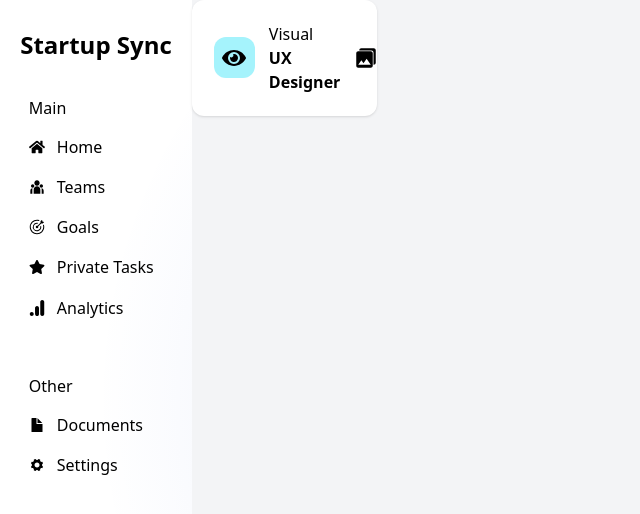
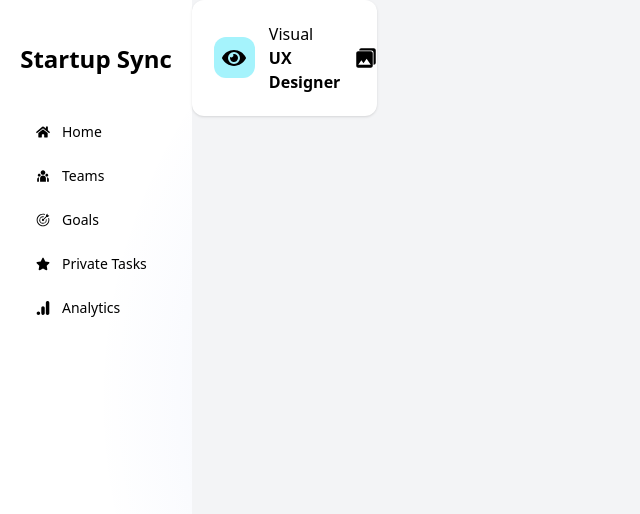
Before and after one commit to manan18/startup-sync, a Next.js app: page /dashboard in a window 1280 px wide. Shown: the top 514 px of the page, without its empty margins (0-640 px from the left). Built offline with nearby package versions, Linux system fonts and the light colour scheme.

Commit message:
updated sidebar

```diff
--- a/src/components/departments/index.tsx
+++ b/src/components/departments/index.tsx
@@ -1,5 +1,5 @@
 import React from "react";
-import departments from "@/data/departments";
+import departments from "@/data/department/departments";
 import Image from "next/image";
 import Link from "next/link";
 import { IoMdSettings } from "react-icons/io";
--- a/src/components/sidebar/index.tsx
+++ b/src/components/sidebar/index.tsx
@@ -1,66 +1,14 @@
 import React from "react";
-import { FaHome } from "react-icons/fa";
-import { RiTeamFill } from "react-icons/ri";
-import { GoGoal } from "react-icons/go";
-import { FaStar } from "react-icons/fa";
-import { SiGoogleanalytics } from "react-icons/si";
-import { IoDocumentSharp } from "react-icons/io5";
-import { IoIosSettings } from "react-icons/io";
+import sidebarItems1 from "@/data/sidebar/sidebarItems";
 
 const Sidebar = () => {
-  const sidebarItems1 = [
-    {
-      id: 0,
-      title: "Home",
-      icon: <FaHome />,
-    },
-    {
-      id: 1,
-      title: "Teams",
-      icon: <RiTeamFill />,
-    },
-    {
-      id: 2,
-      title: "Goals",
-      icon: <GoGoal />,
-    },
-    {
-      id: 3,
-      title: "Private Tasks",
-      icon: <FaStar />,
-    },
-    {
-      id: 4,
-      title: "Analytics",
-      icon: <SiGoogleanalytics />,
-    },
-  ];
-
-  const sidebarItems2 = [
-    {
-      id: 0,
-      title: "Documents",
-      icon: <IoDocumentSharp />,
-    },
-    {
-      id: 1,
-      title: "Settings",
-      icon: <IoIosSettings />,
-    },
-  ];
-
   return (
-    <div>
-      <div className="py-[15%] text-center text-2xl font-bold">
-        Startup Sync
-      </div>
-      <div className="px-[15%]">
-        <div className="main-heading">
-          <div className="text-medium py-[5%]">Main</div>
-          <div className="main-content">
+    <div className="flex flex-col gap-2 p-5">
+      <h1 className="py-[15%] text-center text-2xl font-bold">Startup Sync</h1>
+      <div className="main-content flex flex-col gap-2 p-2">
         {sidebarItems1.map((sidebarItem) => {
           return (
-                <div className="py-[6%] rounded-md hover:bg-gray-100 hover:font-semibold hover:cursor-pointer">
+            <div className="p-2 rounded-md hover:bg-gray-100 transition-all duration-75 hover:scale-105 text-sm hover:cursor-pointer">
               <div className="flex items-center">
                 <div className="mr-3">{sidebarItem.icon}</div>
                 <div>{sidebarItem.title}</div>
@@ -70,23 +18,6 @@ const Sidebar = () => {
         })}
       </div>
     </div>
-        <div className="other-heading mt-10">
-          <div className="text-medium py-[5%]">Other</div>
-          <div className="other-content">
-            {sidebarItems2.map((sidebarItem) => {
-              return (
-                <div className="py-[6%] rounded-md hover:bg-gray-100 hover:font-semibold hover:cursor-pointer">
-                  <div className="flex items-center">
-                    <div className="mr-3">{sidebarItem.icon}</div>
-                    <div>{sidebarItem.title}</div>
-                  </div>
-                </div>
-              );
-            })}
-          </div>
-        </div>
-      </div>
-    </div>
   );
 };
 
--- /dev/null
+++ b/src/data/sidebar/sidebarItems.tsx
@@ -0,0 +1,41 @@
+import { FaHome } from "react-icons/fa";
+import { RiTeamFill } from "react-icons/ri";
+import { GoGoal } from "react-icons/go";
+import { FaStar } from "react-icons/fa";
+import { SiGoogleanalytics } from "react-icons/si";
+
+interface SidebarItem {
+    id: number;
+    title: string;
+    icon: React.ReactNode;
+}
+
+const sidebarItems1: SidebarItem[] = [
+    {
+        id: 0,
+        title: "Home",
+        icon: <FaHome />,
+    },
+    {
+        id: 1,
+        title: "Teams",
+        icon: <RiTeamFill />,
+    },
+    {
+        id: 2,
+        title: "Goals",
+        icon: <GoGoal />,
+    },
+    {
+        id: 3,
+        title: "Private Tasks",
+        icon: <FaStar />,
+    },
+    {
+        id: 4,
+        title: "Analytics",
+        icon: <SiGoogleanalytics />,
+    },
+];
+
+export default sidebarItems1;
```
Also changed, not shown: src/data/department/departments.ts (renamed from src/data/departments.ts), src/pages/dashboard/index.tsx (renamed from src/pages/dashboard/index.js). Lines whose indentation alone changed are shown as unchanged.
